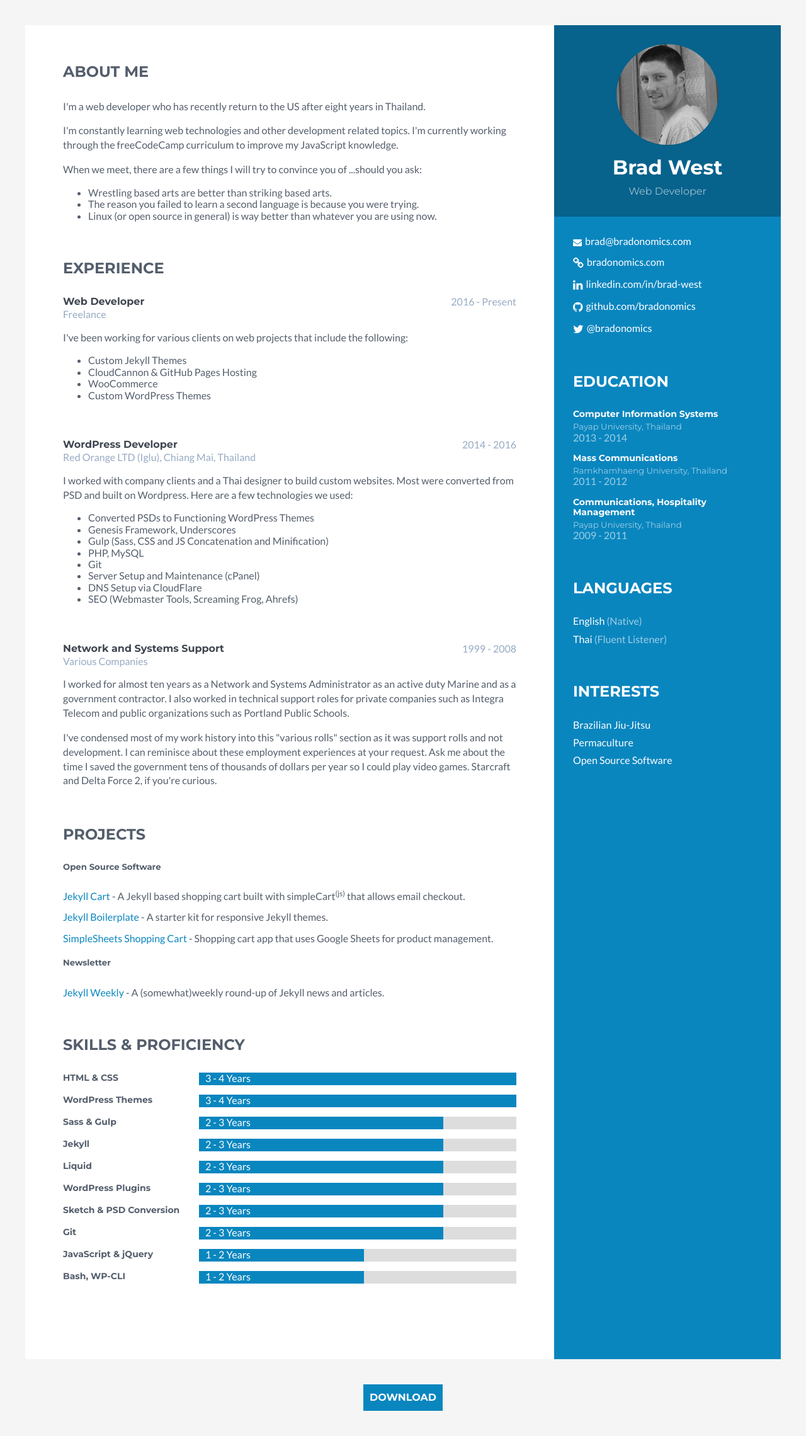
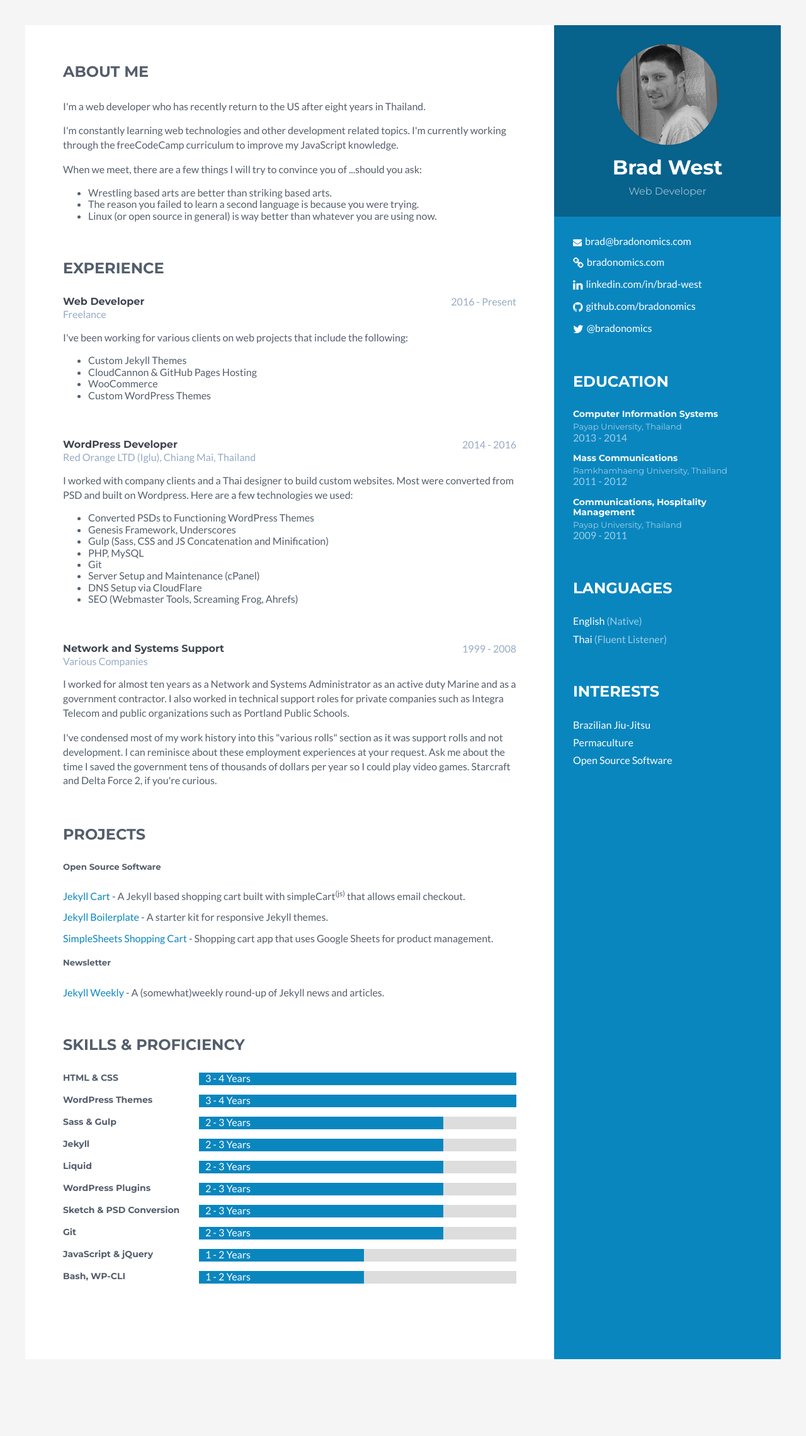
Before and after one commit to bradonomics/bradonomics.com, a Jekyll site: the page built from _pages/resume.html, in a window 1280 px wide. Shown: the whole page at 63% size. Built offline with Jekyll 4.4.1, drawn with Linux system fonts in a browser that asks for light colours; after the commit the page ends 2198 px from its top, so only the background shows below that.

Commit message:
Minor resume updates

```diff
--- a/_pages/resume.html
+++ b/_pages/resume.html
@@ -298,9 +298,9 @@ layout: compress
 
     </div>
 
-    <div class="download">
+    <!-- <div class="download">
       <button>Download</button>
-    </div>
+    </div> -->
 
   </body>
 
--- a/_sass/resume.scss
+++ b/_sass/resume.scss
@@ -313,11 +313,14 @@ p {
 }
 
 .download {
-  margin-bottom: 40px;
+  padding-bottom: 40px;
   text-align: center;
+  background: #fff;
+  @media (min-width: 800px) {
+    background: inherit;
   }
 
-.download button {
+  button {
     padding: 12px 10px;
     border: 0;
     outline: 0;
@@ -327,3 +330,5 @@ p {
     color: #fff;
     background: $primary-color;
   }
+
+}
```
Lines whose indentation alone changed are shown as unchanged.
